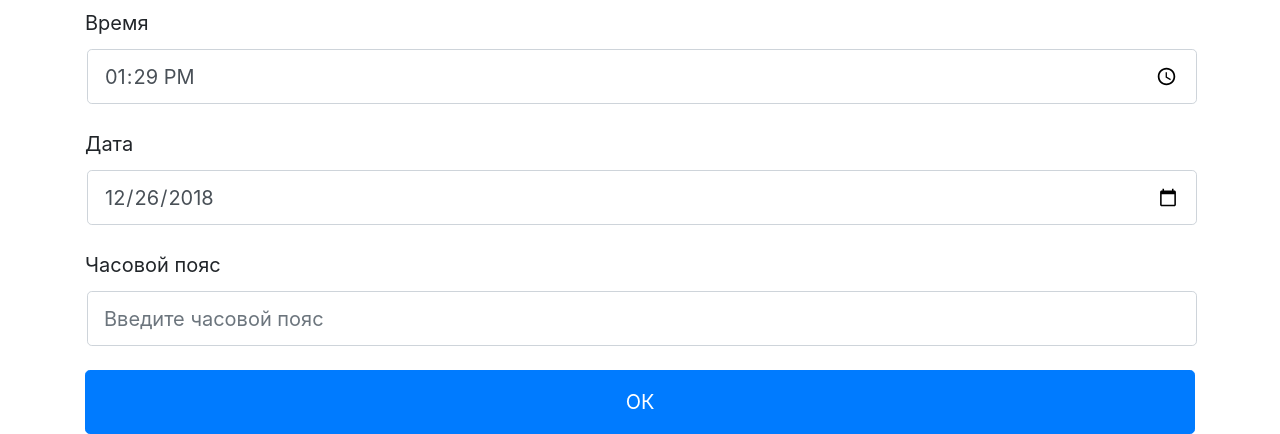
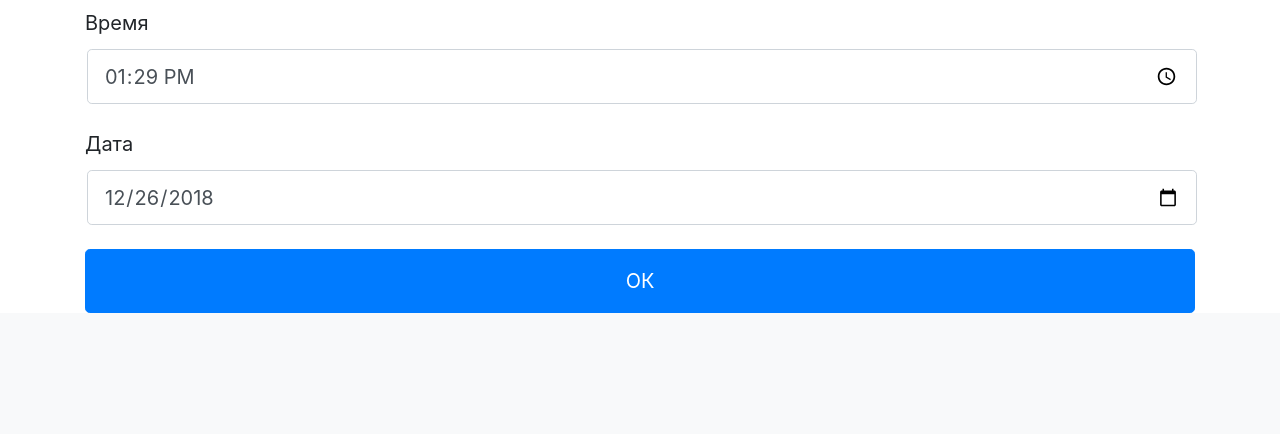
Before and after one commit to amperka/GrowBox, a Flask app: page /teacher_page in a window 1280 px wide. Shown: the part 526-960 px from the top of the page. After the commit the page ends 839 px from the top, so only its background shows below. Run offline with Flask 2, Linux system fonts and the light colour scheme; some libraries are stand-ins or nearby versions.

Commit message:
Fixed remove humidity tab from charts.html. Remove timezone window from teacher_settings.html

```diff
--- a/templates/settings/teacher_settings.html
+++ b/templates/settings/teacher_settings.html
@@ -21,16 +21,15 @@
     function setTime() {
         var newTime = document.getElementsByName("set-time")[0].value;
         var newDate = document.getElementsByName("set-date")[0].value;
-        var newTimezone = document.getElementsByName("set-timezone")[0].value;
 
-        if (newTime === "" || newDate === "" || newTimezone === "") {
+        if (newTime === "" || newDate === "") {
             return alert("Incorrect value");
         }
 
         $.ajax({
             url: "/apply_time",
             type: "POST",
-            data: JSON.stringify({"set-time": newTime, "set-date": newDate, "timezone": newTimezone}),
+            data: JSON.stringify({"set-time": newTime, "set-date": newDate,}),
             contentType: "application/json; charset=utf8",
             dataType: "json",
             success: function () {
@@ -109,12 +108,6 @@
                     <label for="date" class="col-form-label col-form-label-lg">Дата</label>
                     <input class="form-control form-control-lg" type="date" name="set-date" value="2011-08-19" id="date">
                 </div>
-
-                <div class="form-group">
-                    <label class="col-form-label col-form-label-lg" for="timeZone">Часовой пояс</label>
-                    <input type="text" name="set-timezone" class="form-control form-control-lg" id="timeZone"
-                           placeholder="Введите часовой пояс">
-                </div>
                 <button type="submit" class="btn btn-lg btn-primary btn-block p-3 mt-4">ОК</button>
             </form>
             <div class="saved-banner" id="time-saved">
```
Also changed, not shown: templates/charts/charts.html (+0 -8 lines).
